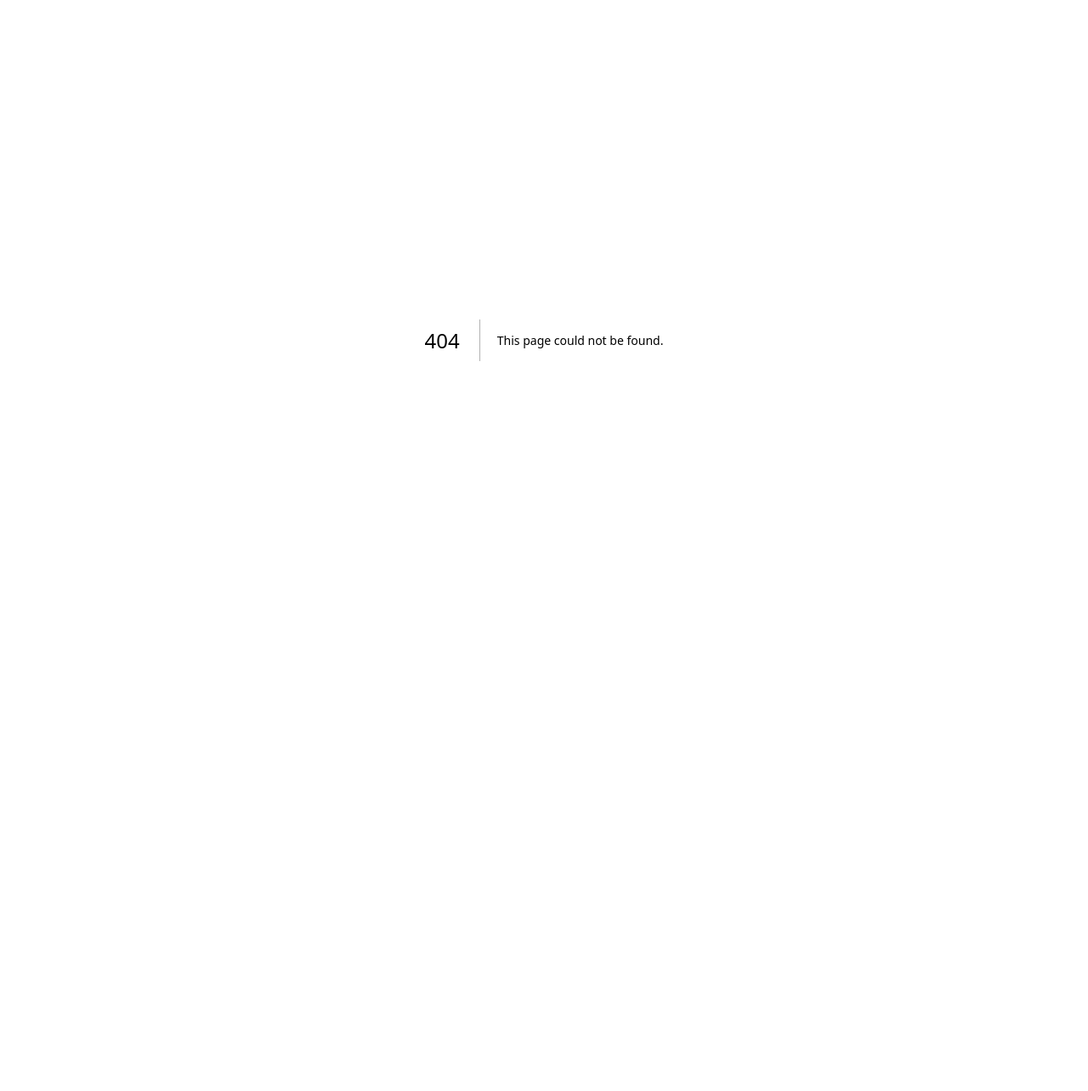
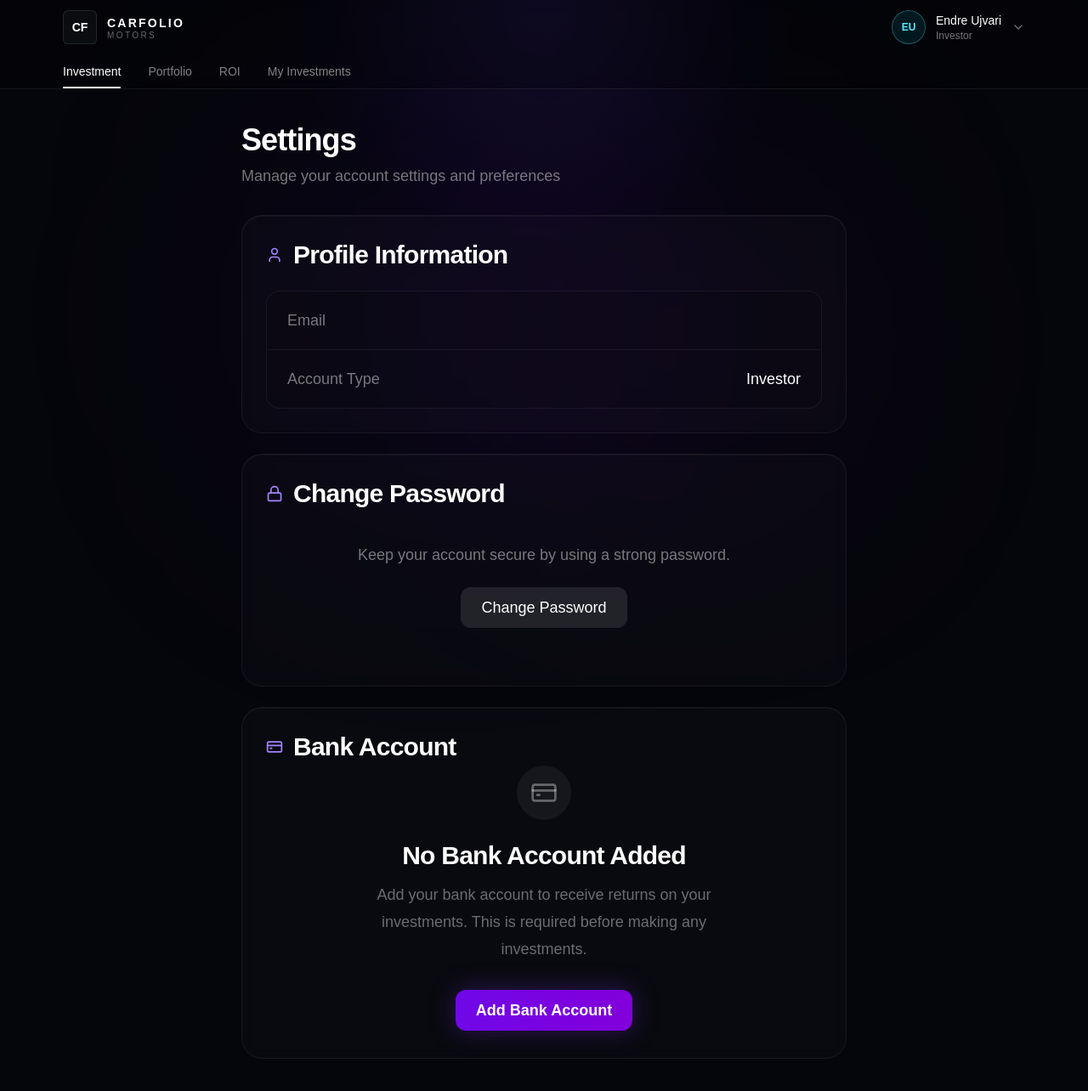
Before and after one commit to UjvariEndre/carfolio, a Next.js app: page /settings in a window 1280 px wide. Before the commit this address had no page. Shown: the top 1284 px of the page at 85% size. Before the commit the page ends 800 px from the top, so only its background shows below. Built offline with nearby package versions, Linux system fonts and the light colour scheme.

Commit message:
feat: Add Settings page components including Card, CardTitle, and InfoRow; update package dependencies

```diff
--- /dev/null
+++ b/app/settings/components/card-title.tsx
@@ -0,0 +1,16 @@
+import { ReactNode } from "react";
+
+export default function CardTitle({
+  icon,
+  children,
+}: {
+  icon: ReactNode;
+  children: ReactNode;
+}) {
+  return (
+    <div className="flex items-center gap-3">
+      {icon}
+      <h2 className="text-3xl font-semibold tracking-tight">{children}</h2>
+    </div>
+  );
+}
--- /dev/null
+++ b/app/settings/components/card.tsx
@@ -0,0 +1,9 @@
+import { ReactNode } from "react";
+
+export default function Card({ children }: { children: ReactNode }) {
+  return (
+    <section className="rounded-[24px] border border-white/6 bg-white/[0.02] p-6 shadow-[inset_0_1px_0_rgba(255,255,255,0.04)] backdrop-blur-sm lg:p-7">
+      {children}
+    </section>
+  );
+}
--- /dev/null
+++ b/app/settings/components/info-row.tsx
@@ -0,0 +1,14 @@
+export default function InfoRow({
+  label,
+  value,
+}: {
+  label: string;
+  value: string;
+}) {
+  return (
+    <div className="flex items-center justify-between gap-6 px-6 py-5">
+      <span className="text-lg text-white/45">{label}</span>
+      <span className="text-right text-lg font-medium text-white">{value}</span>
+    </div>
+  );
+}
--- /dev/null
+++ b/app/settings/content.tsx
@@ -0,0 +1,90 @@
+import { CreditCard, Lock, User } from "lucide-react";
+import NavBar from "../shared/components/navbar";
+import NavTabs from "../shared/components/navtabs";
+import Card from "./components/card";
+import CardTitle from "./components/card-title";
+import InfoRow from "./components/info-row";
+
+export default function SettingsPageContent() {
+  const email = process.env.NEXT_PUBLIC_EMAIL || "";
+
+  return (
+    <main className="min-h-screen bg-[#05060b] text-white">
+      <div className="pointer-events-none fixed inset-0">
+        <div className="absolute inset-0 bg-[radial-gradient(circle_at_top,rgba(120,80,255,0.12),transparent_30%)]" />
+        <div className="absolute left-1/4 top-40 h-[420px] w-[420px] rounded-full bg-violet-700/10 blur-[140px]" />
+        <div className="absolute right-1/4 top-[30%] h-[320px] w-[320px] rounded-full bg-purple-600/10 blur-[140px]" />
+      </div>
+
+      <header className="relative z-10 border-b border-white/8 bg-black/20 backdrop-blur-sm">
+        <NavBar />
+        <NavTabs />
+      </header>
+
+      <section className="relative z-10 mx-auto max-w-[760px] px-6 pb-16 pt-10">
+        <div className="mb-8">
+          <h1 className="text-4xl font-semibold tracking-tight">Settings</h1>
+          <p className="mt-2 text-lg text-white/45">
+            Manage your account settings and preferences
+          </p>
+        </div>
+
+        <div className="space-y-6">
+          <Card>
+            <CardTitle icon={<User className="h-5 w-5 text-violet-400" />}>
+              Profile Information
+            </CardTitle>
+
+            <div className="mt-6 divide-y divide-white/6 rounded-2xl border border-white/6 bg-black/10">
+              <InfoRow label="Email" value={email} />
+              <InfoRow label="Account Type" value="Investor" />
+            </div>
+          </Card>
+
+          <Card>
+            <CardTitle icon={<Lock className="h-5 w-5 text-violet-400" />}>
+              Change Password
+            </CardTitle>
+
+            <div className="flex min-h-[180px] flex-col items-center justify-center text-center">
+              <p className="text-lg text-white/45">
+                Keep your account secure by using a strong password.
+              </p>
+
+              <button className="mt-6 inline-flex h-12 items-center justify-center rounded-xl bg-white/10 px-6 text-lg font-medium text-white transition hover:bg-white/15">
+                Change Password
+              </button>
+            </div>
+          </Card>
+
+          <Card>
+            <CardTitle
+              icon={<CreditCard className="h-5 w-5 text-violet-400" />}
+            >
+              Bank Account
+            </CardTitle>
+
+            <div className="flex min-h-[320px] flex-col items-center justify-center text-center">
+              <div className="flex h-16 w-16 items-center justify-center rounded-full bg-white/5">
+                <CreditCard className="h-8 w-8 text-white/35" />
+              </div>
+
+              <h2 className="mt-6 text-3xl font-semibold tracking-tight">
+                No Bank Account Added
+              </h2>
+
+              <p className="mt-3 max-w-md text-lg leading-8 text-white/40">
+                Add your bank account to receive returns on your investments.
+                This is required before making any investments.
+              </p>
+
+              <button className="mt-8 inline-flex h-12 items-center justify-center rounded-xl bg-gradient-to-r from-violet-700 to-purple-700 px-6 text-lg font-semibold text-white shadow-[0_0_30px_rgba(109,40,217,0.35)] transition hover:scale-[1.01] hover:brightness-110">
+                Add Bank Account
+              </button>
+            </div>
+          </Card>
+        </div>
+      </section>
+    </main>
+  );
+}
--- /dev/null
+++ b/app/settings/page.tsx
@@ -0,0 +1,5 @@
+import SettingsPageContent from "./content";
+
+export default function SettingsPage() {
+  return <SettingsPageContent />;
+}
--- a/package.json
+++ b/package.json
@@ -9,6 +9,7 @@
     "lint": "eslint"
   },
   "dependencies": {
+    "dotenv": "^17.3.1",
     "lucide-react": "^1.6.0",
     "next": "16.2.1",
     "react": "19.2.4",
```
Also changed, not shown: 1 other file (tests, documents, lock files or other folders).
